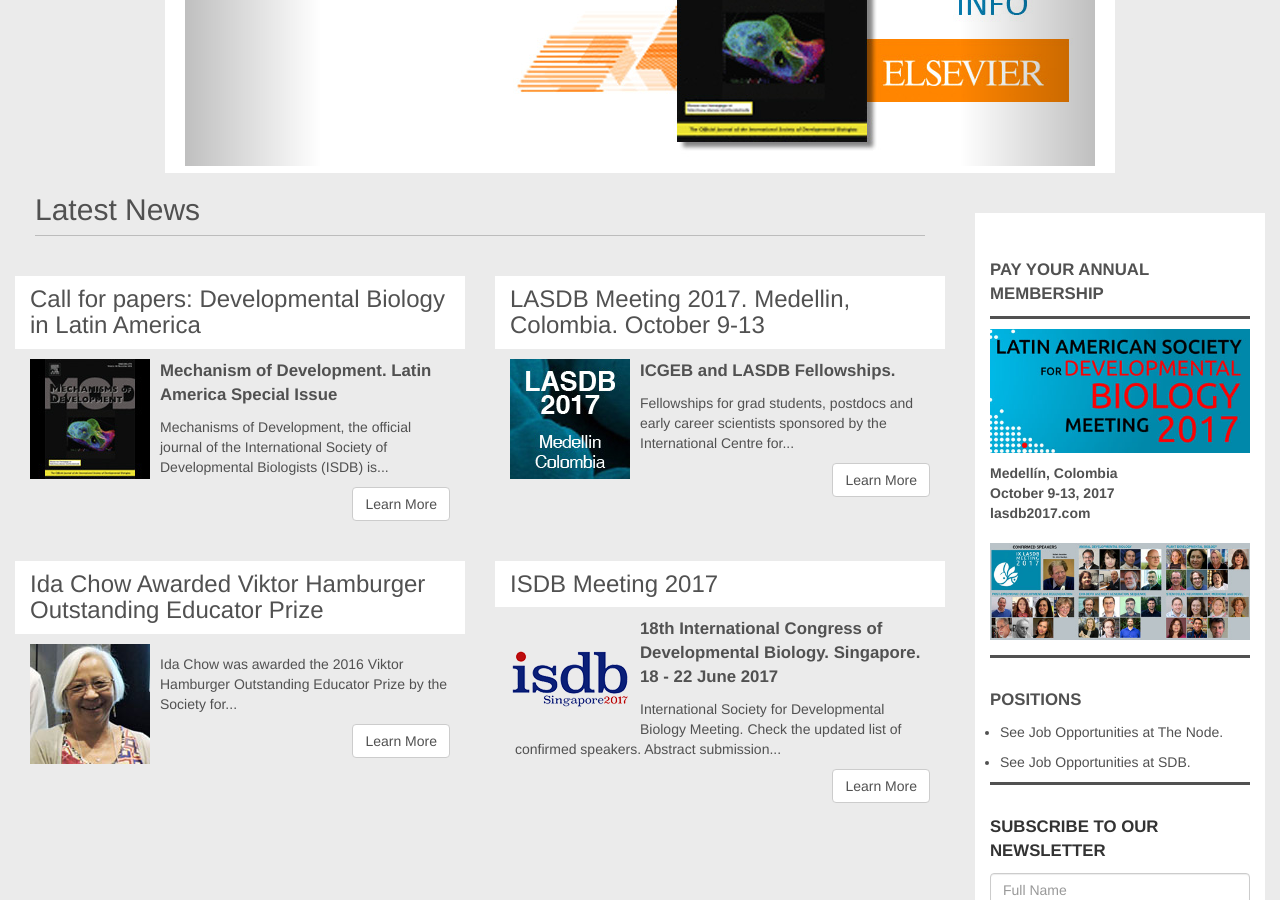
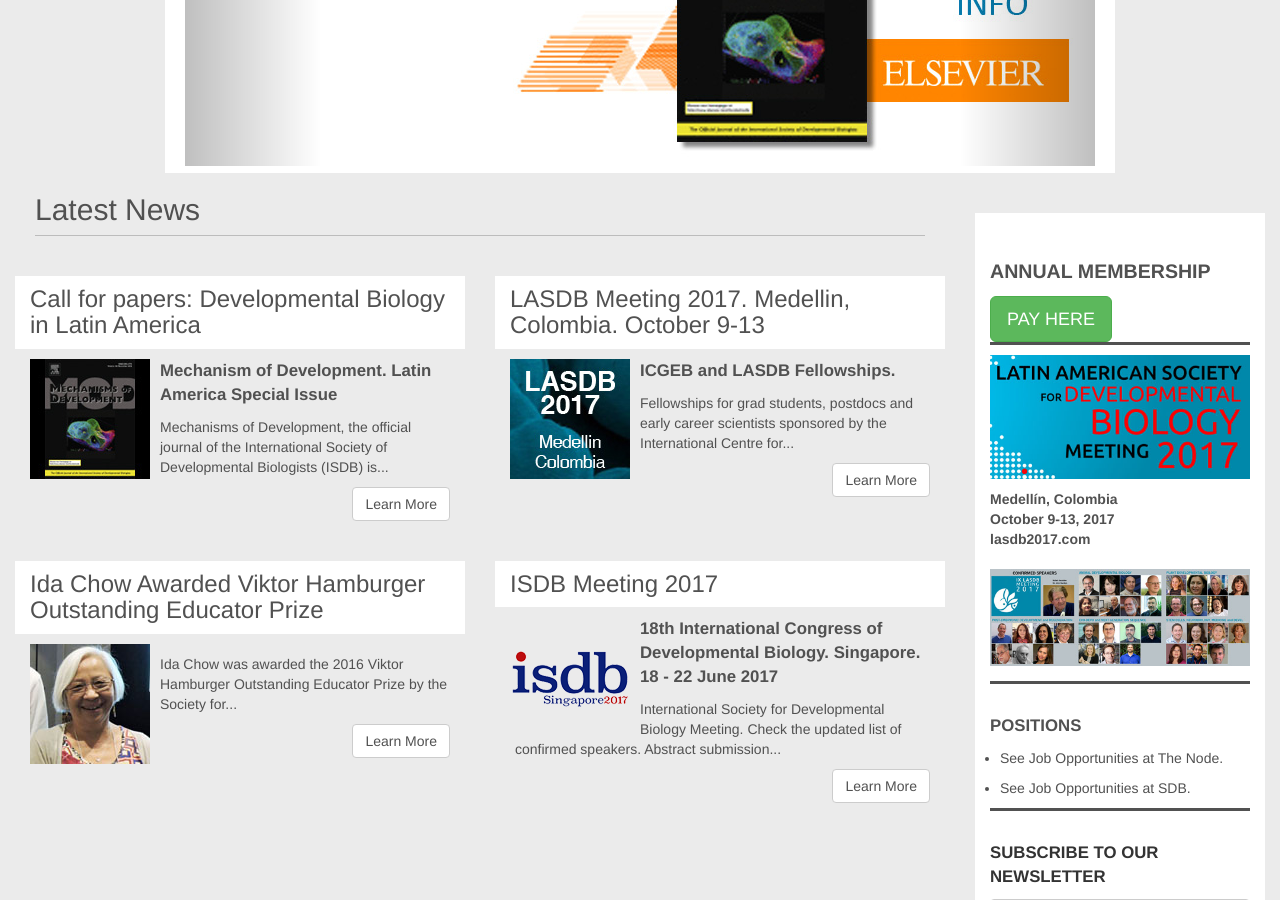
Before and after one commit to lasdb/lasdb.github.io, a Jekyll site: the page built from index.html, in a window 1280 px wide and 900 px high, scrolled down 441 px. Built offline with Jekyll 4.4.1, drawn with Linux system fonts in a browser that asks for light colours; nearby versions of some CDN libraries.

Commit message:
Update sidebar.html

```diff
--- a/_includes/sidebar.html
+++ b/_includes/sidebar.html
@@ -2,7 +2,8 @@
     <div class="panel panel-default" id="sidebar">
         <div class="panel-body">
             <a href="{{site.baseurl}}/pages/pay-annual-dues.html">
-                <p style="font-weight:bold; margin-top: 30px; font-size: 1.2em;">PAY YOUR ANNUAL MEMBERSHIP</p>
+                <p style="font-weight:bold; margin-top: 30px; font-size: 1.4em;">ANNUAL MEMBERSHIP</p>
+                <button class="btn btn-success btn-lg"> PAY HERE </button>
                 <ul style="padding-left:10px; border-bottom: 3px solid #515151;"></ul>
             </a>
             <a target="_blank" href="http://www.lasdb2017.com">
```
